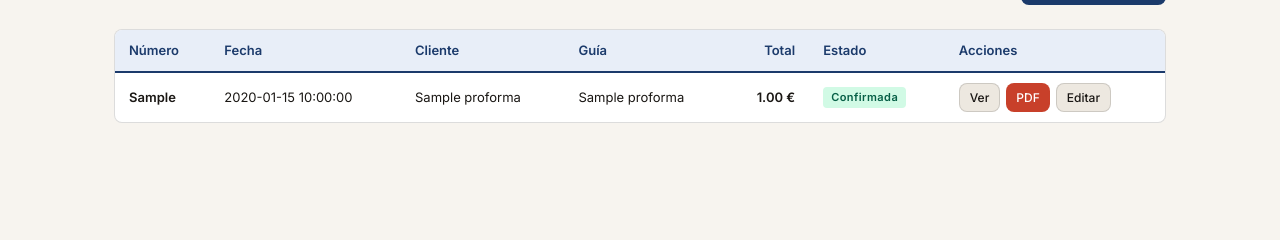
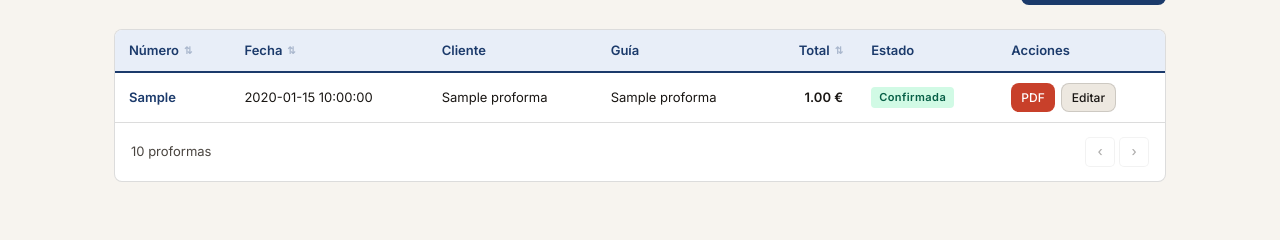
Before and after one commit to GuillermoAlbert/proforma-processor, a Flask app: template src/templates/proformas/lista.html in a window 1280 px wide. Shown: the part 116-356 px from the top of the page. Run offline with Flask 3, Linux system fonts and the light colour scheme; the template is opened without the code that fills it: most values are stand-ins (such as "Sample title", 1, 10 or a date in 2020).

Commit message:
feat: eliminar proformas, ordenación de columnas y paginación en lista
- Ruta POST /proformas/<id>/eliminar (bloquea confirmadas)
- Botón Eliminar en lista y detalle con confirm() JS
- Columnas Número, Fecha y Total ordenables por URL params
- Paginador con ventana deslizante (30 por página)
- Fix: forms dentro de flex usan display:contents para alinear botones

Co-Authored-By: Claude Sonnet 4.6 <noreply@anthropic.com>

```diff
--- a/src/app.py
+++ b/src/app.py
@@ -352,18 +352,47 @@ def index():
 @app.route('/proformas')
 @require_auth
 def proformas_lista():
+    sort = request.args.get('sort', 'fecha')
+    direction = request.args.get('dir', 'desc')
+    try:
+        page = max(1, int(request.args.get('page', 1) or 1))
+    except ValueError:
+        page = 1
+    per_page = 30
+
+    sort_map = {
+        'numero':  'p.numero_proforma',
+        'fecha':   'p.fecha',
+        'total':   'p.total_suplidos',
+    }
+    sort_col = sort_map.get(sort, 'p.fecha')
+    sort_dir = 'ASC' if direction == 'asc' else 'DESC'
+
     with get_db() as conn:
+        total = conn.execute("SELECT COUNT(*) FROM proformas").fetchone()[0]
         proformas = conn.execute(
-            """SELECT p.*, c.nombre_agencia,
+            f"""SELECT p.*, c.nombre_agencia,
                       GROUP_CONCAT(g.nombre, ', ') as guia_nombre
                FROM proformas p
                LEFT JOIN clientes c ON p.cliente_id = c.id
                LEFT JOIN proforma_guias pg ON p.id = pg.proforma_id
                LEFT JOIN guias g ON pg.guia_id = g.id
                GROUP BY p.id
-               ORDER BY p.fecha DESC, p.id DESC"""
+               ORDER BY {sort_col} {sort_dir}, p.id {sort_dir}
+               LIMIT ? OFFSET ?""",
+            (per_page, (page - 1) * per_page)
         ).fetchall()
-    return render_template('proformas/lista.html', proformas=proformas)
+
+    total_pages = max(1, (total + per_page - 1) // per_page)
+    return render_template(
+        'proformas/lista.html',
+        proformas=proformas,
+        page=page,
+        total_pages=total_pages,
+        sort=sort,
+        direction=direction,
+        total=total,
+    )
 
 
 @app.route('/proformas/nueva', methods=['GET', 'POST'])
@@ -559,6 +588,30 @@ def proformas_pdf(id):
                      download_name=os.path.basename(ruta_pdf))
 
 
+@app.route('/proformas/<int:id>/eliminar', methods=['POST'])
+@require_auth
+def proformas_eliminar(id):
+    with get_db() as conn:
+        proforma = conn.execute("SELECT * FROM proformas WHERE id = ?", (id,)).fetchone()
+        if proforma is None:
+            flash('Proforma no encontrada.', 'error')
+            return redirect(url_for('proformas_lista'))
+        if proforma['estado'] == 'confirmada':
+            flash('No se puede eliminar una proforma confirmada (ya registrada en Hacienda).', 'error')
+            return redirect(url_for('proformas_detalle', id=id))
+        ruta_pdf = proforma['ruta_pdf']
+        conn.execute("DELETE FROM proforma_lineas WHERE proforma_id = ?", (id,))
+        conn.execute("DELETE FROM proforma_guias WHERE proforma_id = ?", (id,))
+        conn.execute("DELETE FROM proformas WHERE id = ?", (id,))
+    if ruta_pdf and os.path.exists(ruta_pdf):
+        try:
+            os.remove(ruta_pdf)
+        except OSError:
+            pass
+    flash('Proforma eliminada correctamente.', 'success')
+    return redirect(url_for('proformas_lista'))
+
+
 @app.route('/proformas/<int:id>/confirmar', methods=['POST'])
 @require_auth
 def proformas_confirmar(id):
--- a/src/templates/proformas/detalle.html
+++ b/src/templates/proformas/detalle.html
@@ -13,8 +13,12 @@
     <a href="{{ url_for('proformas_pdf', id=proforma.id) }}" class="btn btn-terra">Descargar PDF</a>
     <a href="{{ url_for('proformas_editar', id=proforma.id) }}" class="btn btn-secondary">Editar</a>
     {% if proforma.estado != 'confirmada' %}
-    <form method="POST" action="{{ url_for('proformas_confirmar', id=proforma.id) }}" style="display:inline;">
+    <form method="POST" action="{{ url_for('proformas_confirmar', id=proforma.id) }}" style="display:contents;">
       <button type="submit" class="btn btn-primary">Confirmar y registrar en Excel</button>
+    </form>
+    <form method="POST" action="{{ url_for('proformas_eliminar', id=proforma.id) }}" style="display:contents;"
+          onsubmit="return confirm('¿Eliminar {{ proforma.numero_proforma }}? Esta acción no se puede deshacer.');">
+      <button type="submit" class="btn btn-danger">Eliminar</button>
     </form>
     {% endif %}
     <a href="{{ url_for('proformas_lista') }}" class="btn btn-secondary">Volver</a>
--- a/src/templates/proformas/lista.html
+++ b/src/templates/proformas/lista.html
@@ -1,6 +1,70 @@
 {% extends 'base.html' %}
 {% block title %}Proformas{% endblock %}
+
+{% macro sort_th(col, label, align='left') %}
+  {% set active = (sort == col) %}
+  {% set new_dir = 'asc' if (active and direction == 'desc') else 'desc' %}
+  <th style="text-align:{{ align }};">
+    <a href="{{ url_for('proformas_lista', sort=col, dir=new_dir, page=1) }}"
+       class="sort-link {% if active %}sort-active{% endif %}">
+      {{ label }}
+      {% if active %}
+        <span class="sort-arrow">{{ '▲' if direction == 'asc' else '▼' }}</span>
+      {% else %}
+        <span class="sort-arrow sort-idle">⇅</span>
+      {% endif %}
+    </a>
+  </th>
+{% endmacro %}
+
 {% block content %}
+<style>
+  .sort-link {
+    display: inline-flex;
+    align-items: center;
+    gap: 5px;
+    color: var(--navy);
+    text-decoration: none;
+    font-weight: 600;
+    white-space: nowrap;
+  }
+  .sort-link:hover { text-decoration: none; opacity: 0.75; }
+  .sort-active { color: var(--navy); }
+  .sort-arrow { font-size: 10px; }
+  .sort-idle { opacity: 0.3; }
+
+  .pagination {
+    display: flex;
+    align-items: center;
+    justify-content: space-between;
+    padding: 14px 16px;
+    border-top: 1px solid var(--hairline);
+    font-size: 13px;
+    color: var(--stone);
+  }
+  .pagination-pages { display: flex; gap: 4px; align-items: center; }
+  .page-link {
+    display: inline-flex;
+    align-items: center;
+    justify-content: center;
+    min-width: 30px;
+    height: 30px;
+    padding: 0 8px;
+    border-radius: 5px;
+    font-size: 13px;
+    font-weight: 500;
+    text-decoration: none;
+    color: var(--ink);
+    border: 1px solid var(--hairline);
+    background: #fff;
+    transition: background 0.12s;
+  }
+  .page-link:hover { background: var(--sand); text-decoration: none; }
+  .page-link.current { background: var(--navy); color: #fff; border-color: var(--navy); }
+  .page-link.disabled { opacity: 0.35; pointer-events: none; }
+  .page-ellipsis { padding: 0 4px; color: var(--stone); }
+</style>
+
 <div class="page-header">
   <h1>Proformas</h1>
   <a href="{{ url_for('proformas_nueva') }}" class="btn btn-primary">+ Nueva proforma</a>
@@ -11,11 +75,11 @@
     <table class="data-table">
       <thead>
         <tr>
-          <th>Número</th>
-          <th>Fecha</th>
+          {{ sort_th('numero', 'Número') }}
+          {{ sort_th('fecha', 'Fecha') }}
           <th>Cliente</th>
           <th>Guía</th>
-          <th style="text-align:right;">Total</th>
+          {{ sort_th('total', 'Total', align='right') }}
           <th>Estado</th>
           <th>Acciones</th>
         </tr>
@@ -23,21 +87,22 @@
       <tbody>
         {% for p in proformas %}
         <tr>
-          <td><strong>{{ p.numero_proforma }}</strong></td>
+          <td><a href="{{ url_for('proformas_detalle', id=p.id) }}" style="font-weight:600; color:var(--navy);">{{ p.numero_proforma }}</a></td>
           <td>{{ p.fecha }}</td>
           <td>{{ p.nombre_agencia or '—' }}</td>
           <td>{{ p.guia_nombre or '—' }}</td>
           <td style="text-align:right; font-weight:600;">{{ "%.2f"|format(p.total_suplidos) }} €</td>
-          <td>
-            <span class="badge badge-{{ p.estado }}">{{ p.estado|capitalize }}</span>
-          </td>
+          <td><span class="badge badge-{{ p.estado }}">{{ p.estado|capitalize }}</span></td>
           <td class="td-actions">
-            <a href="{{ url_for('proformas_detalle', id=p.id) }}" class="btn btn-secondary btn-sm">Ver</a>
             <a href="{{ url_for('proformas_pdf', id=p.id) }}" class="btn btn-terra btn-sm">PDF</a>
             <a href="{{ url_for('proformas_editar', id=p.id) }}" class="btn btn-secondary btn-sm">Editar</a>
             {% if p.estado != 'confirmada' %}
-            <form method="POST" action="{{ url_for('proformas_confirmar', id=p.id) }}" style="display:inline;">
+            <form method="POST" action="{{ url_for('proformas_confirmar', id=p.id) }}" style="display:contents;">
               <button type="submit" class="btn btn-primary btn-sm">Confirmar</button>
+            </form>
+            <form method="POST" action="{{ url_for('proformas_eliminar', id=p.id) }}" style="display:contents;"
+                  onsubmit="return confirm('¿Eliminar {{ p.numero_proforma }}? Esta acción no se puede deshacer.');">
+              <button type="submit" class="btn btn-danger btn-sm">Eliminar</button>
             </form>
             {% endif %}
           </td>
@@ -52,5 +117,39 @@
       </tbody>
     </table>
   </div>
+
+  {% if total_pages > 1 or total > 0 %}
+  <div class="pagination">
+    <span>{{ total }} proforma{{ 's' if total != 1 }}</span>
+
+    <div class="pagination-pages">
+      {# Anterior #}
+      {% if page > 1 %}
+        <a href="{{ url_for('proformas_lista', sort=sort, dir=direction, page=page-1) }}" class="page-link">‹</a>
+      {% else %}
+        <span class="page-link disabled">‹</span>
+      {% endif %}
+
+      {# Números de página con ventana deslizante #}
+      {% set window = 2 %}
+      {% for p in range(1, total_pages + 1) %}
+        {% if p == 1 or p == total_pages or (p >= page - window and p <= page + window) %}
+          {% if loop.index > 1 and p > range(1, total_pages + 1)[loop.index0 - 1] + 1 %}
+            <span class="page-ellipsis">…</span>
+          {% endif %}
+          <a href="{{ url_for('proformas_lista', sort=sort, dir=direction, page=p) }}"
+             class="page-link {% if p == page %}current{% endif %}">{{ p }}</a>
+        {% endif %}
+      {% endfor %}
+
+      {# Siguiente #}
+      {% if page < total_pages %}
+        <a href="{{ url_for('proformas_lista', sort=sort, dir=direction, page=page+1) }}" class="page-link">›</a>
+      {% else %}
+        <span class="page-link disabled">›</span>
+      {% endif %}
+    </div>
+  </div>
+  {% endif %}
 </div>
 {% endblock %}
```
